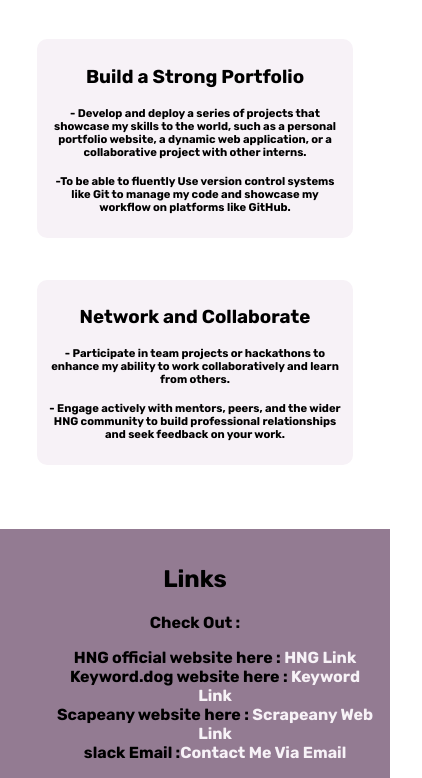
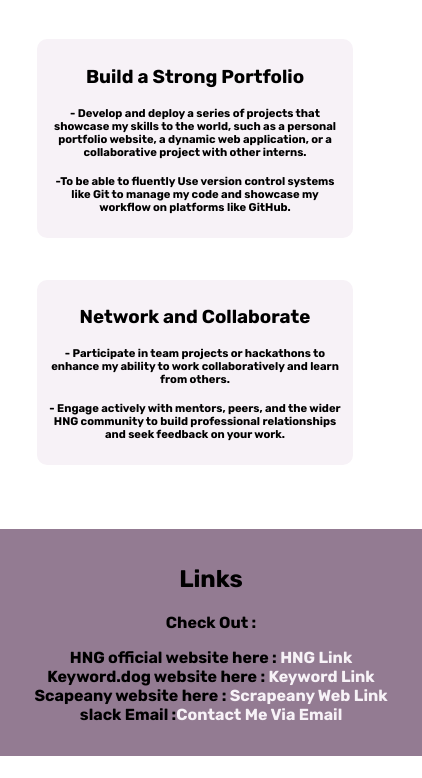
Before and after one commit to Boboniyen01/Hng11-Stage1, a plain HTML site: page index.html in a window 390 px wide. Shown: the part 1169-1947 px from the top of the page, 422 px wide, since content can reach past the window. After the commit the page ends 1925 px from the top, so only its background shows below. Drawn offline with Linux system fonts and the light colour scheme.

Commit message:
added width 100%

```diff
--- a/style.css
+++ b/style.css
@@ -170,7 +170,7 @@ body{
  padding: 0;
 }
 header{
-
+  width: 100%;
     box-shadow: none;
    padding: 0 1rem;
    display: flex;
@@ -332,13 +332,15 @@ padding:0 1rem 0 1rem ;
 }
 footer{
     text-align: center;
+    width: 100%;
 
 }
 
 footer ul{
     display: block;
     text-align: center;
-    margin: 0 auto;
+    /* margin: 0 auto; */
+    padding-left: 0;
 }
 
  }
```
